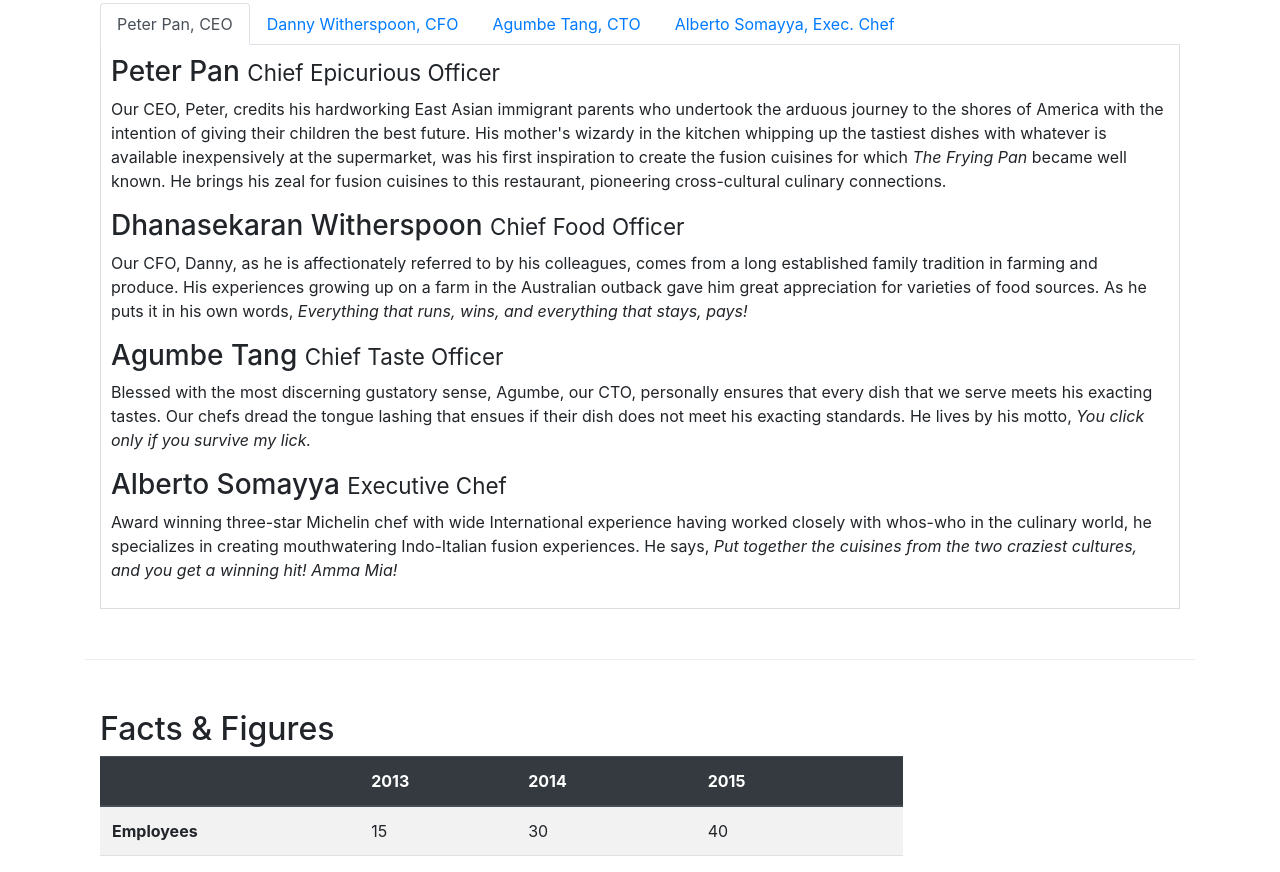
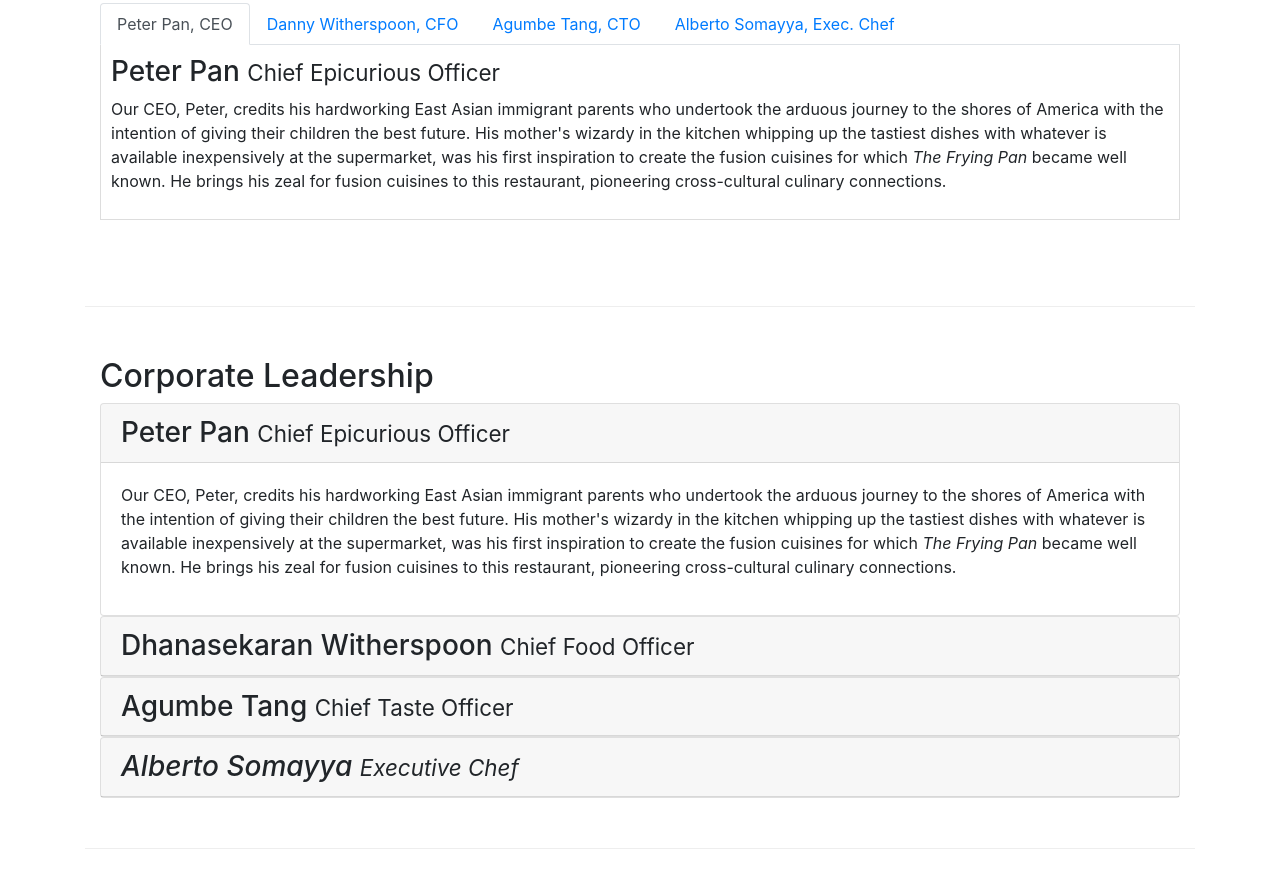
Before and after one commit to JorgeEspina/Git_Test, a website: page aboutus.html in a window 1280 px wide. Shown: the part 1044-1916 px from the top of the page. Drawn offline with nearby package versions, Linux system fonts and the light colour scheme.

Commit message:
Accordion and update Tabs

```diff
--- a/aboutus.html
+++ b/aboutus.html
@@ -111,8 +111,7 @@
                 </div>
             </div>
         </div>
-
-
+        <!-- Tabs-->
         <div class="row row-content">
             <div class="col">
                 <h2>Corporate Leadership</h2>
@@ -143,20 +142,20 @@
                          to create the fusion cuisines for which <em>The Frying Pan</em> became well known. He brings his zeal for fusion cuisines to this
                          restaurant, pioneering cross-cultural culinary connections.</p>
                     </div>
-                    <div role="tabpanel" class="tab-pane fade show active" id="danny">
+                    <div role="tabpanel" class="tab-pane fade " id="danny">
                         <h3>Dhanasekaran Witherspoon <small>Chief Food Officer</small></h3>
                         <p class="d-none d-sm-block">Our CFO, Danny, as he is affectionately referred to by his colleagues,
                         comes from a long established family tradition in farming and produce. His experiences growing up on a farm in the Australian outback
                         gave him great appreciation for varieties of food sources. As he puts it in his own words, <em>Everything that runs, wins, and everything that stays,
                         pays!</em></p>
                     </div>
-                    <div role="tabpanel" class="tab-pane fade show active" id="agumbe">
+                    <div role="tabpanel" class="tab-pane fade" id="agumbe">
                         <h3>Agumbe Tang <small>Chief Taste Officer</small></h3>
                         <p class="d-none d-sm-block">Blessed with the most discerning gustatory sense, Agumbe, our CTO, personally ensures that every dish that we serve meets his
                         exacting tastes. Our chefs dread the tongue lashing that ensues if their dish does not meet his exacting standards. He lives by his motto,
                         <em>You click only if you survive my lick.</em></p>
                     </div>
-                    <div role="tabpanel" class="tab-pane fade show active" id="alberto">
+                    <div role="tabpanel" class="tab-pane fade" id="alberto">
                         <h3>Alberto Somayya <small>Executive Chef</small></h3>
                         <p class="d-none d-sm-block">Award winning three-star Michelin chef with wide International experience having worked closely with whos-who in the culinary
                         world, he specializes in creating mouthwatering Indo-Italian fusion experiences. He says, <em>Put together the cuisines from the two craziest cultures,
@@ -166,6 +165,80 @@
 
             </div>
        </div>
+       <!-- collapse o accordion -->
+       <div class="row row-content">
+            <div class="col-12">
+                <h2>Corporate Leadership</h2>
+                <div id="accordion">
+                    <div class="card">
+                        <div class="card-header" role="tab" id="peterhead">
+                            <h3 class="mb-0">
+                                <a data-toggle="collapse" data-target="#peter">
+                                    Peter Pan <small>Chief Epicurious Officer</small>
+                                </a>
+                            </h3>
+                        </div>
+                        <div class="collapse show" id="peter" data-parent="#accordion">
+                            <div class="card-body">
+                                <p class="d-none d-sm-block">Our CEO, Peter, credits his hardworking East Asian immigrant parents who undertook the arduous journey to the shores of America with the intention of giving their children the best future. His mother's wizardy in the
+                                    kitchen whipping up the tastiest dishes with whatever is available inexpensively at the supermarket, was his first inspiration
+                                    to create the fusion cuisines for which <em>The Frying Pan</em> became well known. He brings his zeal for fusion cuisines to this
+                                    restaurant, pioneering cross-cultural culinary connections.</p>
+                            </div>
+                        </div>
+                    </div>
+                    <div class="card">
+                            <div class="card-header" role="tab" id="dannyhead">
+                            <h3 class="mb-0">
+                                <a data-toggle="collapse" data-target="#danny">
+                                    Dhanasekaran Witherspoon <small>Chief Food Officer</small>
+                                </a>
+                            </h3>
+                        </div>
+                        <div class="collapse" id="danny" data-parent="#accordion">
+                            <div class="card-body">
+                                <p class="d-none d-sm-block">Our CFO, Danny, as he is affectionately referred to by his colleagues,
+                                    comes from a long established family tradition in farming and produce. His experiences growing up on a farm in the Australian outback
+                                    gave him great appreciation for varieties of food sources. As he puts it in his own words, <em>Everything that runs, wins, and everything that stays,
+                                    pays!</em></p>
+                            </div>
+                        </div>
+                    </div>
+                    <div class="card">
+                        <div class="card-header" role="tab" id="agumbehead">
+                            <h3 class="mb-0">
+                                <a data-toggle="collapse" data-target="#agumbe">
+                                    Agumbe Tang <small>Chief Taste Officer</small>
+                                </a>
+                            </h3>
+                        </div>
+                        <div class="collapse" id="agumbe" data-parent="#accordion">
+                            <div class="card-body">
+                                <p class="d-none d-sm-block">Blessed with the most discerning gustatory sense, Agumbe, our CTO, personally ensures that every dish that we serve meets his
+                                    exacting tastes. Our chefs dread the tongue lashing that ensues if their dish does not meet his exacting standards. He lives by his motto,
+                                    <em>You click only if you survive my lick.</p>
+                            </div>
+                        </div>
+                    </div>
+                    <div class="card">
+                            <div class="card-header" role="tab" id="albertohead">
+                            <h3 class="mb-0">
+                                <a data-toggle="collapse" data-target="#alberto">
+                                    Alberto Somayya <small>Executive Chef</small>
+                                </a>
+                            </h3>
+                        </div>
+                        <div class="collapse" id="alberto" data-parent="#accordion">
+                            <div class="card-body">
+                                <p class="d-none d-sm-block">Award winning three-star Michelin chef with wide International experience having worked closely with whos-who in the culinary
+                                    world, he specializes in creating mouthwatering Indo-Italian fusion experiences. He says, <em>Put together the cuisines from the two craziest cultures,
+                                    and you get a winning hit! Amma Mia!</em></p>
+                            </div>
+                        </div>
+                    </div>
+                </div>
+            </div>
+        </div>
 
         <div class="row row-content">
             <div class="col-12 col-sm-9">
```
Also changed, not shown: contactus.html (line endings or trailing spaces), index.html (line endings or trailing spaces).
